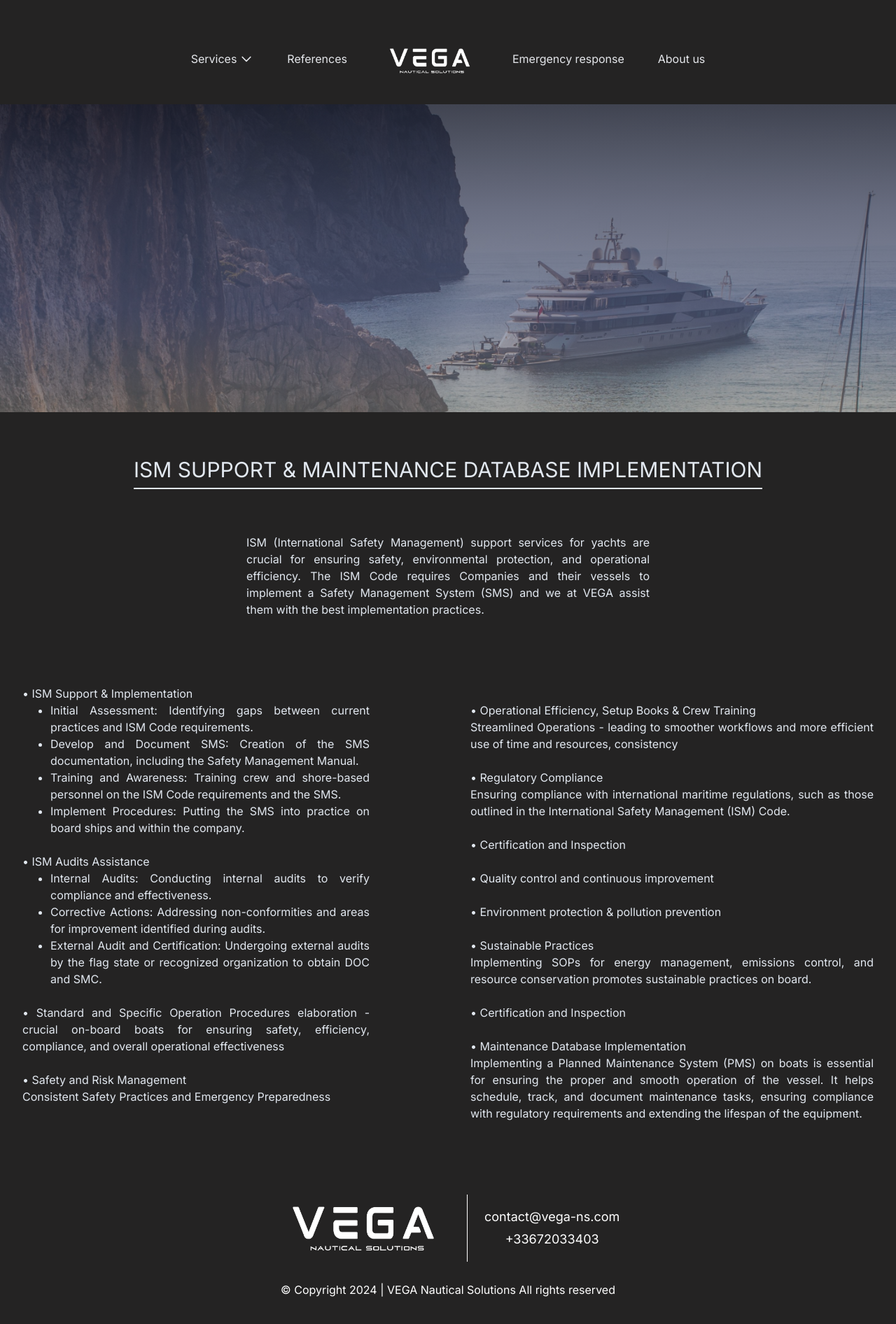
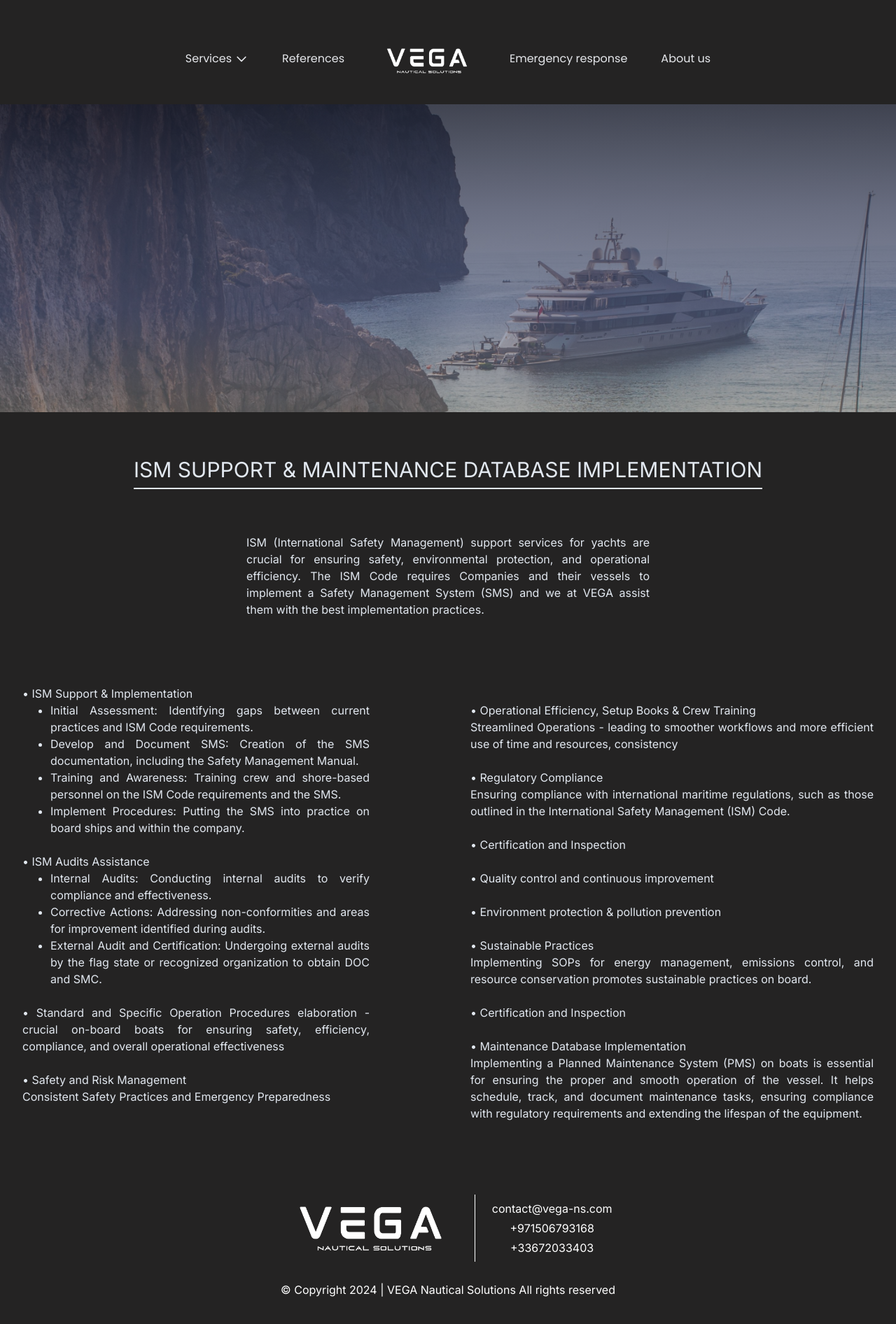
Before and after one commit to SimoSabev/vega-ns, a Next.js app: page /pages/ISM in a window 1280 px wide. Shown: the top 1892 px of the page at 70% size. Built offline with nearby package versions, Linux system fonts and the light colour scheme.

Commit message:
fix(navbar + footer + main header)

```diff
--- a/app/components/Navbar/page.tsx
+++ b/app/components/Navbar/page.tsx
@@ -5,6 +5,12 @@ import { MenuIcon, XIcon, ChevronDownIcon, ChevronUpIcon } from "@heroicons/reac
 import logo from "../../../public/Vega-logo.png";
 import Link from "next/link";
 import { useMediaQuery } from "react-responsive";
+import { Poppins } from "next/font/google";
+
+const small = Poppins({
+  weight: "400",
+  subsets: ["latin"],
+});
 
 // Define prop types for the components
 interface NavbarProps {
@@ -18,6 +24,7 @@ interface SmallScreenNavbarProps extends NavbarProps {
 }
 
 const LargeScreenNavbar: React.FC<NavbarProps> = ({ toggleServicesDropdown, servicesDropdownOpen }) => (
+  <div className={`${small.className}`}>
     <nav className="flex justify-between w-full items-center">
       <div className="flex items-center justify-center flex-grow mt-10">
         <div className="hidden md:flex space-x-12">
@@ -70,10 +77,11 @@ const LargeScreenNavbar: React.FC<NavbarProps> = ({ toggleServicesDropdown, serv
         </div>
       </div>
     </nav>
+  </div>
 );
 
 const SmallScreenNavbar: React.FC<SmallScreenNavbarProps> = ({ isOpen, toggleMenu, servicesDropdownOpen, toggleServicesDropdown }) => (
-  <div className="bg-transparent">
+  <div className= {`bg-transparent ${small.className}`}>
     <nav className="flex justify-between w-full items-center">
       <div className="md:hidden mt-16 flex-1 flex justify-between items-center">
         <button onClick={toggleMenu} className="text-gray-200 focus:outline-none">
--- a/app/components/footer/page.tsx
+++ b/app/components/footer/page.tsx
@@ -21,8 +21,9 @@ const Footer = () => {
         <div className="hidden md:block border-r border-white h-24"></div>
 
         <motion.div className="flex flex-col justify-center items-center text-center space-y-1 text-white">
-          <a href="mailto:contact@vega-ns.com" className="hover:text-gray-400 text-lg">contact@vega-ns.com</a>
-          <a href="tel:+33672033403" className="hover:text-gray-400 text-lg">+33672033403</a>
+          <a href="mailto:contact@vega-ns.com" className="hover:text-gray-400 text-md">contact@vega-ns.com</a>
+          <a href="tel:+33672033403" className="hover:text-gray-400 text-md">+971506793168</a>
+          <a href="tel:+33672033403" className="hover:text-gray-400 text-md">+33672033403</a>
         </motion.div>
       </div>
       <motion.div className="text-center mt-7 text-white">
--- a/app/pages/main/page.tsx
+++ b/app/pages/main/page.tsx
@@ -27,7 +27,7 @@ const Main = () => {
         className="hero flex flex-col justify-center items-center"
         style={{
           backgroundImage: `linear-gradient(to bottom, rgba(30, 29, 29, 0.8), rgba(26, 25, 25, 0.7), rgba(22, 21, 21, 0.6), rgba(18, 17, 17, 0.5)), url(${background.src})`,
-          height: "100vh",
+          height: "90vh",
           backgroundSize: "cover",
           backgroundPosition: "center",
         }}
@@ -40,7 +40,7 @@ const Main = () => {
             initial={{ opacity: 0, y: "-150vh" }}
             animate={{ opacity: 1, y: "0vh" }}
             transition={{ duration: 0.8 }}
-            className={`text-slate-200 text-center text-2xl sm:text-5xl md:text-7xl xl:text-7xl 2xl:text-7xl  ${header.className}`}
+            className={`text-slate-200 text-center text-2xl sm:text-5xl md:text-5xl xl:text-5xl 2xl:text-5xl  ${header.className}`}
           >
             We Are Here To Assist You
           </motion.div>
@@ -48,7 +48,7 @@ const Main = () => {
             initial={{ opacity: 0, y: "150vh" }}
             animate={{ opacity: 1, y: "0vh" }}
             transition={{ duration: 0.8, delay: 0.2 }}
-            className={` max-w-4xl text-slate-200 text-center md:text-center text-2xl sm:text-5xl md:text-7xl xl:text-7xl 2xl:text-7xl ${header.className}`}
+            className={` max-w-4xl text-slate-200 text-center md:text-center text-2xl sm:text-5xl md:text-5xl xl:text-5xl 2xl:text-5xl ${header.className}`}
           >
             With Your Refit Journey
           </motion.div>
```
Also changed, not shown: app/globals.css (line endings or trailing spaces). Lines whose indentation alone changed are shown as unchanged.
